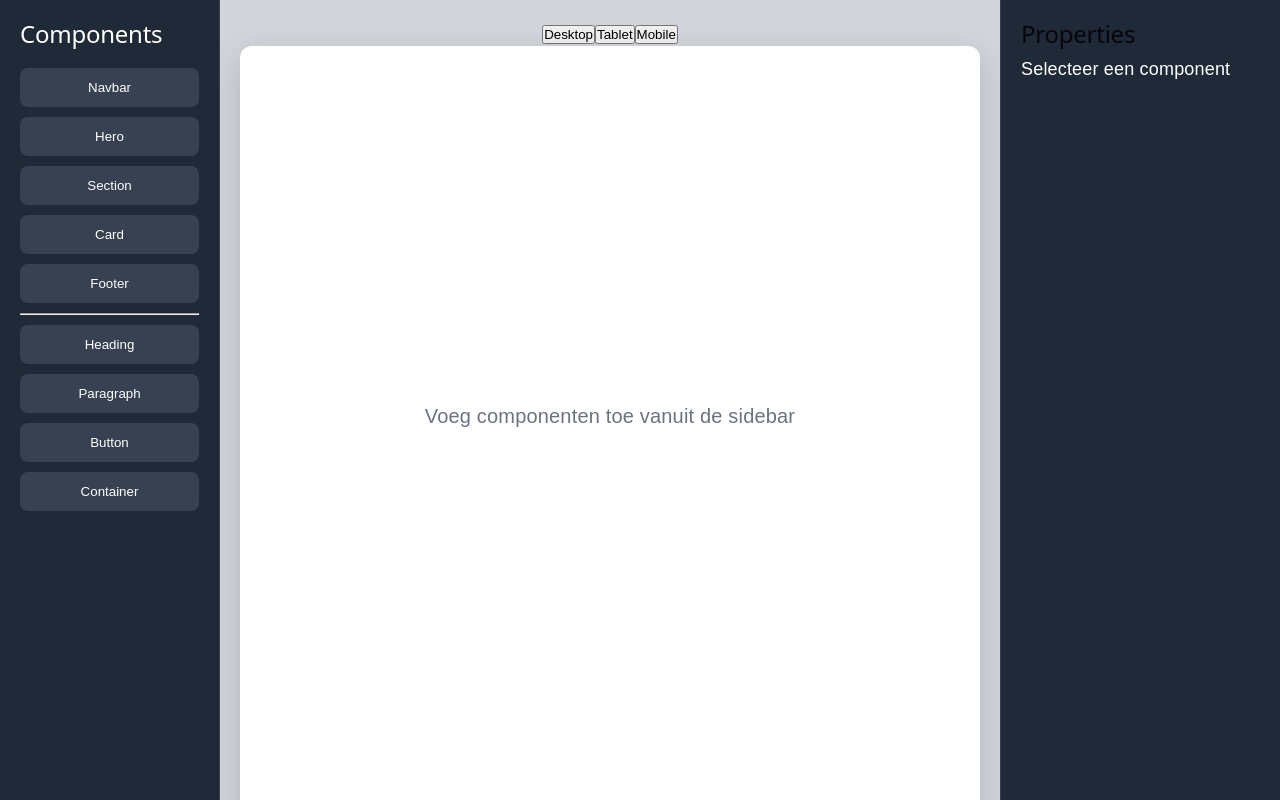
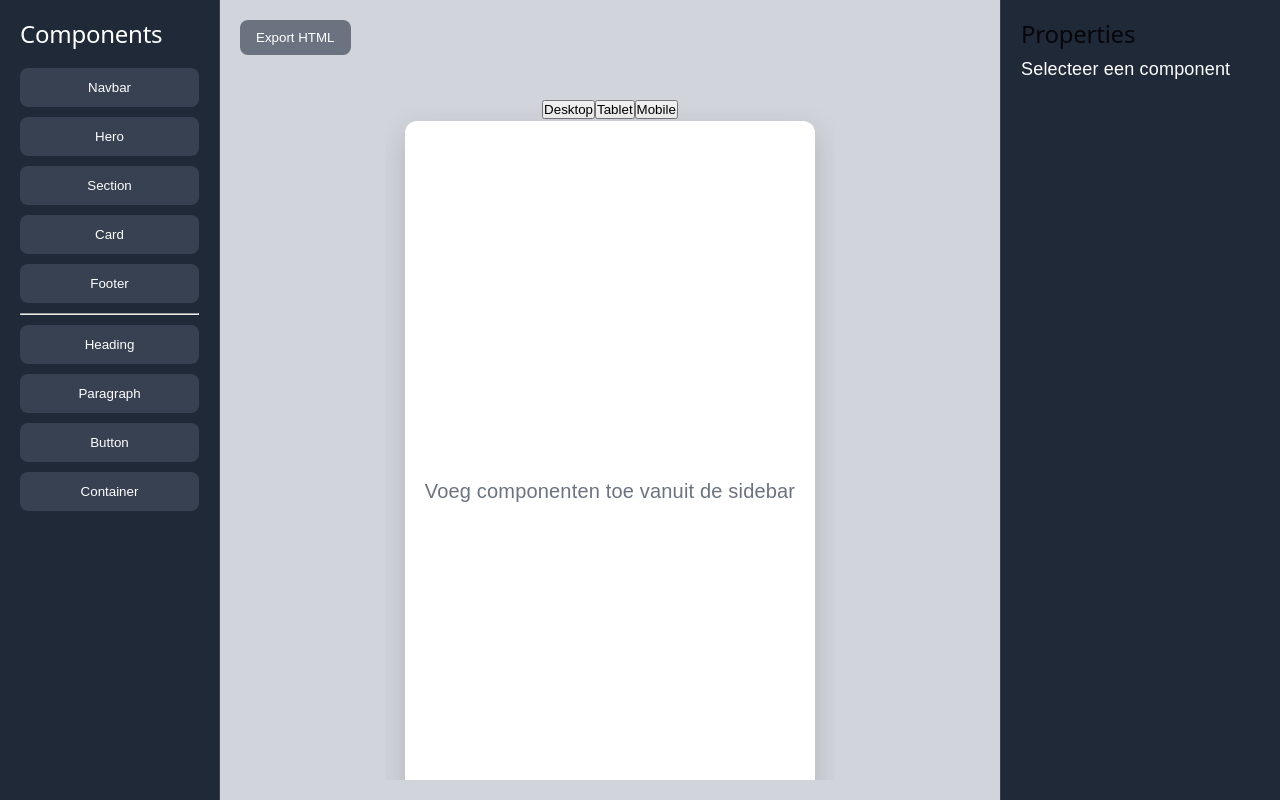
Before and after one commit to itzmitto/html-css-builder, a React (Vite) app: page / in a window 1280 px wide. Built offline with nearby package versions, Linux system fonts and the light colour scheme.

Commit message:
Add exportHTML functionality to copy generated HTML to clipboard; refactor updateHeroButtonText method

```diff
--- a/src/App.tsx
+++ b/src/App.tsx
@@ -4,6 +4,8 @@ import "./App.css";
 import Sidebar from "./components/Sidebar";
 import Canvas from "./components/Canvas";
 import Properties from "./components/Properties";
+
+import { generateHTML } from "./utils/generateHTML";
 
 import type {
   BuilderComponent,
@@ -115,8 +117,6 @@ function App() {
     );
   };
 
-
-
   const updateHeroButtonText = (value: string) => {
     setComponents(
       components.map((component) =>
@@ -127,15 +127,31 @@ const updateHeroButtonText = (value: string) => {
     );
   };
 
+  const exportHTML = () => {
+    const html = generateHTML(components);
+
+    navigator.clipboard.writeText(html);
+
+    alert("HTML gekopieerd!");
+  };
+
   return (
     <div className="editor">
       <Sidebar addComponent={addComponent} />
+
+      <div className="canvas">
+        <div className="canvas-header">
+          <button onClick={exportHTML}>
+            Export HTML
+          </button>
+        </div>
 
         <Canvas
           components={components}
           selectedId={selectedId}
           setSelectedId={setSelectedId}
         />
+      </div>
 
       <Properties
         selectedComponent={selectedComponent}
```
Lines whose indentation alone changed are shown as unchanged.
